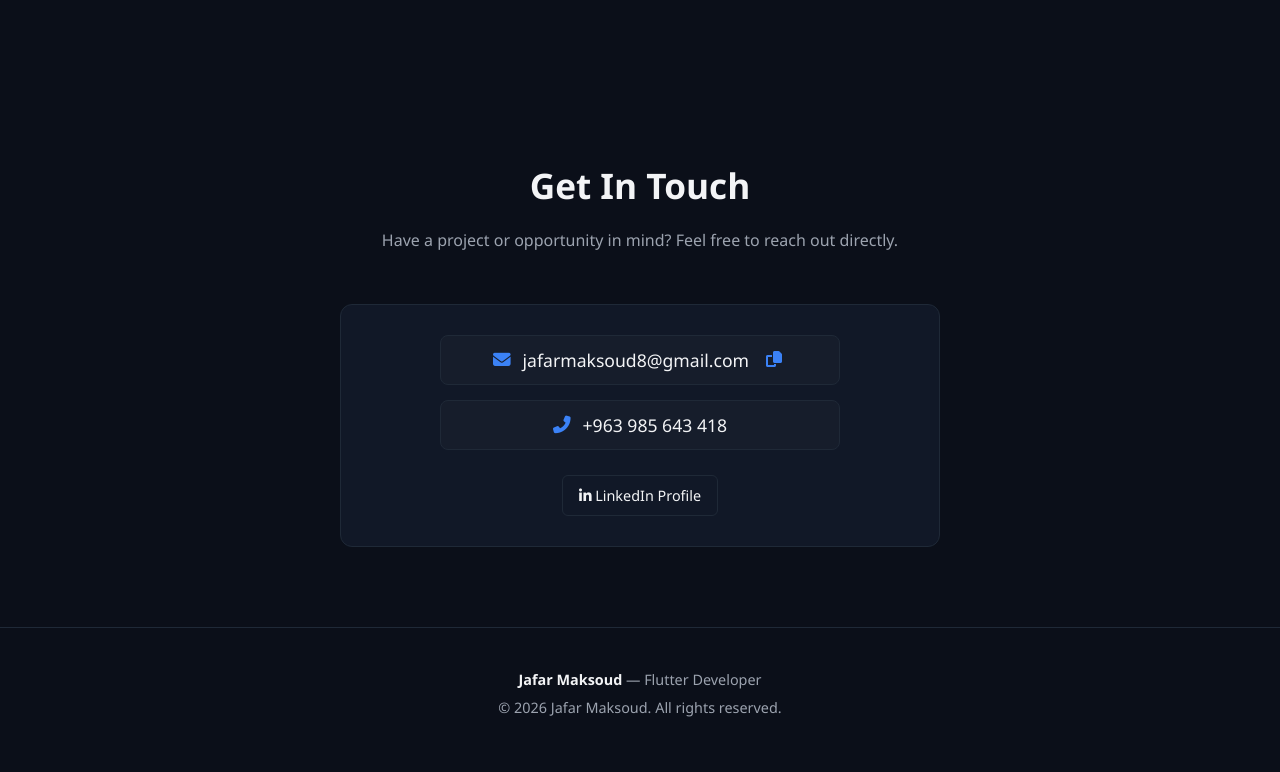
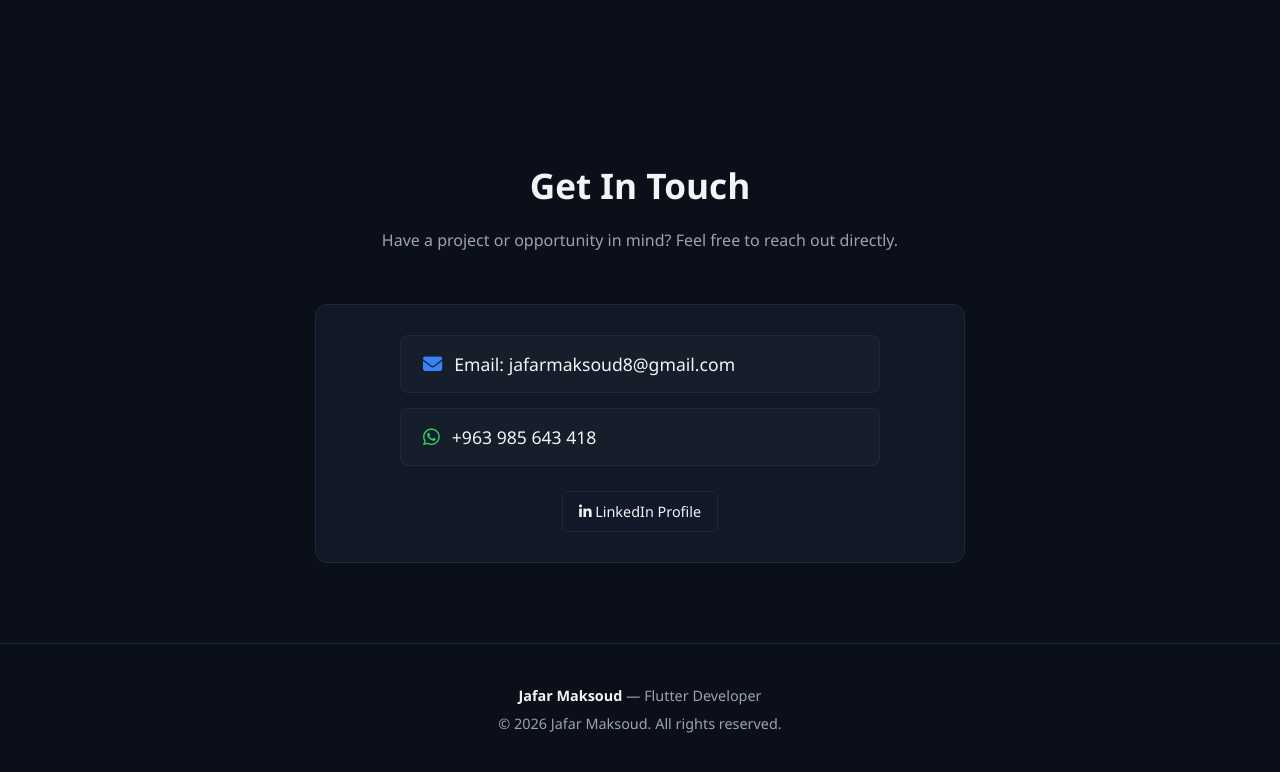
Before and after one commit to jafarmaksoud8-byte/portfolio, a plain HTML site: page index.html in a window 1280 px wide. Shown: the part 5250-6022 px from the top of the page. Drawn offline with Linux system fonts and the light colour scheme.

Commit message:
Update contact layout with clean copy buttons and restore animations

```diff
--- a/index.html
+++ b/index.html
@@ -331,17 +331,19 @@
 
             <div class="contact-card animate-from-bottom">
                 <div class="contact-methods">
-                    <div class="contact-row">
+                    <!-- Email Copy Box -->
+                    <div class="contact-action-btn" onclick="copyText('email-text', this)" title="Click to copy email">
                         <i class="fas fa-envelope"></i>
-                        <span id="email-text">jafarmaksoud8@gmail.com</span>
-                        <button class="copy-btn" onclick="copyEmail()" title="Copy Email">
-                            <i class="fas fa-copy"></i>
-                            <span class="copy-tooltip" id="copy-tooltip">Copy</span>
-                        </button>
+                        <span id="email-text">Email: jafarmaksoud8@gmail.com</span>
+                        <span class="copy-alert">تم النسخ بنجاح</span>
                     </div>
-                    <div class="contact-row">
-                        <i class="fas fa-phone-alt"></i>
-                        <span>+963 985 643 418</span>
+
+                    <!-- Phone WhatsApp Box -->
+                    <div class="contact-action-btn" onclick="copyText('phone-text', this)"
+                        title="Click to copy phone number">
+                        <i class="fab fa-whatsapp" style="color: #25d366;"></i>
+                        <span id="phone-text">+963 985 643 418</span>
+                        <span class="copy-alert">تم النسخ بنجاح</span>
                     </div>
                 </div>
                 <div class="social-buttons contact-buttons" style="margin-top: 25px;">
--- a/script.js
+++ b/script.js
@@ -1,35 +1,13 @@
-// Mobile Menu Toggle (if applicable)
-document.addEventListener('DOMContentLoaded', () => {
-    // Scroll Animation Observer (if used for triggering classes)
-    const observerOptions = {
-        threshold: 0.1
-    };
+// Function to copy text on click and show "تم النسخ بنجاح" alert inside the button
+function copyText(elementId, buttonElement) {
+    const textToCopy = document.getElementById(elementId).innerText;
+    const alertBox = buttonElement.querySelector(".copy-alert");
 
-    const observer = new IntersectionObserver((entries) => {
-        entries.forEach(entry => {
-            if (entry.isIntersecting) {
-                entry.target.classList.add('in-view');
-            }
-        });
-    }, observerOptions);
-
-    document.querySelectorAll('.section').forEach(section => {
-        observer.observe(section);
-    });
-});
-
-// Function to copy email and show "تم النسخ بنجاح" tooltip
-function copyEmail() {
-    const emailText = document.getElementById("email-text").innerText;
-    const tooltip = document.getElementById("copy-tooltip");
-
-    navigator.clipboard.writeText(emailText).then(() => {
-        tooltip.innerText = "تم النسخ بنجاح";
-        tooltip.classList.add("show");
+    navigator.clipboard.writeText(textToCopy).then(() => {
+        alertBox.classList.add("show");
 
         setTimeout(() => {
-            tooltip.classList.remove("show");
-            tooltip.innerText = "Copy";
+            alertBox.classList.remove("show");
         }, 2000);
     }).catch(err => {
         console.error("Failed to copy: ", err);
--- a/style.css
+++ b/style.css
@@ -23,7 +23,7 @@ body {
     scroll-behavior: smooth;
 }
 
-/* Animations Classes */
+/* Animations Classes (تفعيل الحركات لتعمل عند التنقل والنزول بين الأقسام) */
 @keyframes fadeInTop {
     from {
         opacity: 0;
@@ -475,7 +475,7 @@ body {
     margin-bottom: 20px;
 }
 
-/* Timeline Sections (بدون خط عمودي) */
+/* Timeline Sections */
 .timeline {
     max-width: 800px;
     margin: 0 auto;
@@ -530,13 +530,13 @@ body {
     left: 0;
 }
 
-/* Contact Section */
+/* Contact Section & Clickable Action Buttons */
 .contact-section {
     text-align: center;
 }
 
 .contact-card {
-    max-width: 600px;
+    max-width: 650px;
     margin: 0 auto;
     background-color: var(--bg-card);
     border: 1px solid var(--border-color);
@@ -551,57 +551,48 @@ body {
     align-items: center;
 }
 
-.contact-row {
+.contact-action-btn {
     display: flex;
     align-items: center;
     gap: 12px;
     font-size: 1.1rem;
     color: var(--text-main);
     background: rgba(255, 255, 255, 0.02);
-    padding: 10px 20px;
+    padding: 14px 22px;
     border-radius: 8px;
     border: 1px solid var(--border-color);
     width: 100%;
-    max-width: 400px;
-    justify-content: center;
+    max-width: 480px;
+    justify-content: flex-start;
+    cursor: pointer;
+    position: relative;
+    transition: all 0.3s ease;
 }
 
-.contact-row i {
-    color: var(--accent-blue);
+.contact-action-btn:hover {
+    border-color: var(--accent-blue);
+    background: rgba(59, 130, 246, 0.05);
 }
 
-.copy-btn {
-    background: transparent;
-    border: none;
+.contact-action-btn i {
     color: var(--accent-blue);
-    cursor: pointer;
-    font-size: 1rem;
-    padding: 5px;
-    position: relative;
-    transition: color 0.3s;
+    font-size: 1.2rem;
 }
 
-.copy-btn:hover {
-    color: var(--accent-blue-hover);
-}
-
-.copy-tooltip {
+.copy-alert {
     position: absolute;
-    bottom: 125%;
-    left: 50%;
-    transform: translateX(-50%);
-    background-color: var(--accent-blue);
+    right: 15px;
+    background-color: #10b981;
     color: white;
-    padding: 3px 8px;
-    border-radius: 4px;
-    font-size: 0.75rem;
-    white-space: nowrap;
+    padding: 4px 10px;
+    border-radius: 6px;
+    font-size: 0.8rem;
     opacity: 0;
     pointer-events: none;
     transition: opacity 0.3s ease;
 }
 
-.copy-tooltip.show {
+.copy-alert.show {
     opacity: 1;
 }
 
```
